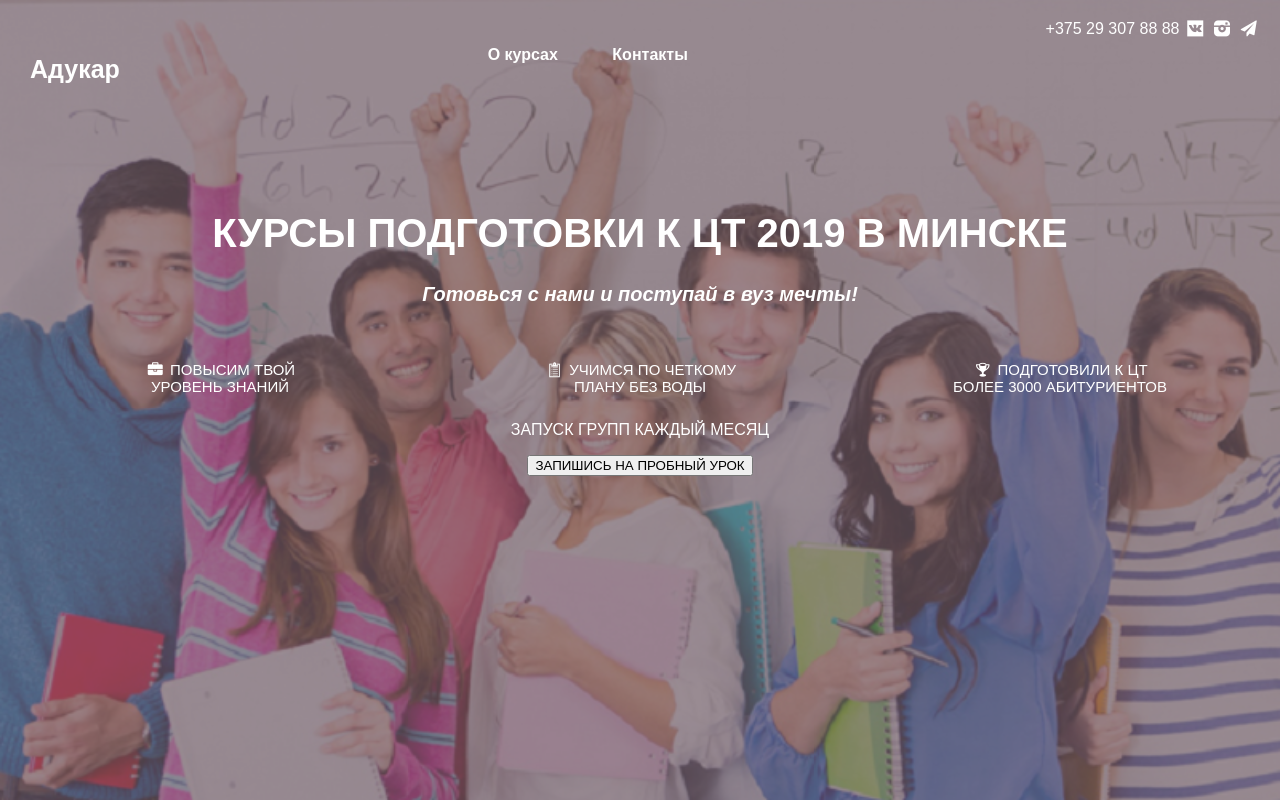
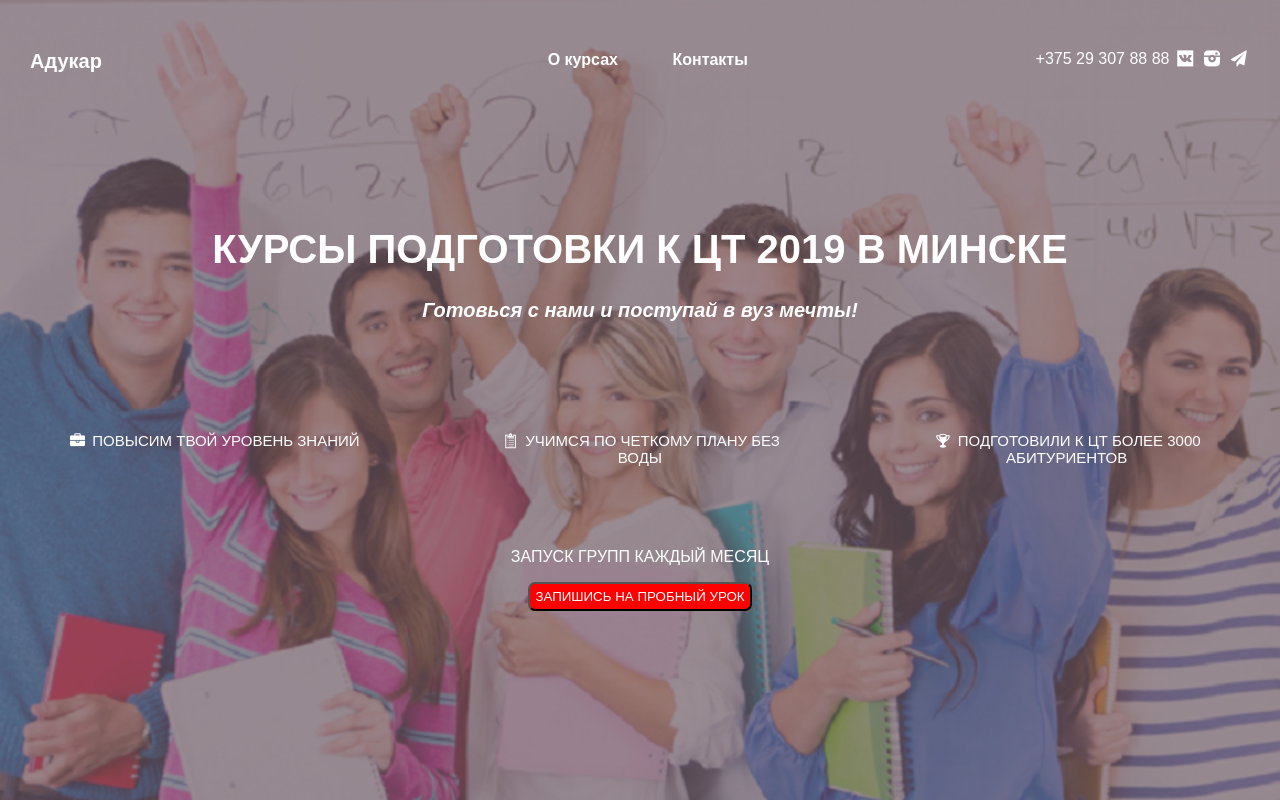
Before and after one commit to AdukarIT/OkrugEV, a plain HTML site: page 12less/HW_12.html in a window 1280 px wide. Drawn offline with Linux system fonts and the light colour scheme.

Commit message:
hw -edits

```diff
--- a/12less/HW_12.css
+++ b/12less/HW_12.css
@@ -6,15 +6,15 @@
   speak: none;
 }
 
-.clearfix {
+/*.clearfix {
   clear: both;
 
-}
+}*/
 
 
 .icon_celi_1, .header, .header_2, .nav, .telef_sety, .zapischys,
- .icon_celi, .text, .s_sety, .logo, .qqq, .aaa, .zzz, .first_line {
-/*border: 2px solid #e58;*/
+ .icon_celi, .text, .s_sety, .logo, .first_line {
+
 color: white;
 }
 
@@ -26,84 +26,53 @@ html, body  {
 
 }
 .header {
-	height: 100%;
-
+	margin: 0 auto;
 }
 
 .header_2 {
 	margin: 0 auto;
 	background: rgba(112, 92, 102, 0.7);
-height: 100%;
-position: relative;
+  height: 100%;
+  position: relative;
 
 }
 
-/*span {
-	font-size: 14px;
-	font-family: arial;
-	font-weight: bold;
-	font-size: 150%
- }
-*/
-
 .first_line {
 display: flex;
-overflow: hidden;
-max-width: 100%;:
-margin: 10px auto 0;
+height: 15%;
 padding: 20px 20px;
 justify-content: space-between;
 flex-wrap: wrap;
 }
 
-/*.first_line :after {
-content: "";
-clear: both;
-}*/
-
 
 .logo {
-  /*position: absolute;*/
-  /*display: inline;*/
-
+  width: 230px;
+  text-align: left;
   font-weight: bold;
-  margin: 5px 5px;
-  padding: 5px 5px;
-  font-size: 25px;
+  margin: 5px;
+  padding: 5px;
+  font-size: 20px;
 }
 
 .nav {
-  /*width: 50px;*/
-
-/*position: absolute;*/
-/*box-sizing: border-box;*/
-margin: 0;
-padding: 5px 5px;
-
-/*display: inline;*/
+margin: 5px;
+padding: 5px;
 }
 
 
 ul.topmenu {
-padding: 5px 5px;
-  list-style: none;
-  /*margin: 0;*/
-  font-weight: bold;
+padding: 5px;
+list-style: none;
+ font-weight: bold;
   justify-content: space-between;
   flex-wrap: wrap;
 
 }
-/*#xxx {
-display: inline;
-  padding: 0 30px;
-}*/
 
   ul.topmenu li {
-
   display: inline;
   padding: 0 25px;
-
-  /*margin: 0;*/
 }
 
 ul.topmenu li > a {
@@ -112,38 +81,43 @@ ul.topmenu li > a {
   transition: all 0.3s 0.01s;
 
 }
+
 ul.topmenu li > a:hover {
   color: #0B0B61;
 }
 
 .telef_sety {
-/*position: absolute;*/
-box-sizing: border-box;
-/*margin: 0;
-padding: 0;*/
-
-}
+  margin: 5px;
+  padding: 5px;
+  padding-top: 25px;
+	text-align: center;
+ }
 
 
 .text {
+  width: 100%
+  height: 50%;
   font-weight: bold;
-  margin: 5px 5px;
-  padding: 40px 5px;
+  padding: 40px 0;
   font-size: 20px;
 	text-align: center;
 }
 
 .icon_celi {
-margin: 5px 5px;
-  padding: 5px 5px;
+  width: 100%;
+  height: 20%;
+  padding: 5px 0;
   font-size: 15px;
   text-align: center;
   display: flex;
   justify-content: space-around;
 }
+
 .icon_celi_1 {
 padding: 5px 5px;
-width: 220px;
+width: 300px;
+height: 30px;
+margin: auto;
 }
 
 .icon_celi_1 span {
@@ -151,29 +125,14 @@ text-align: center;
 }
 
 .zapischys {
+width: 100%;
+height: 15%;
 text-align: center;
 }
 
-/*.aaa {
-width: 350px;
-height: 100px;
-background: #aaa;
-
+.b1 {
+background: red;
+color: #fff;
+padding: 5px;
+border-radius: 7px;
 }
-
-.qqq {
-width: 330px;
-height: 60px;
-background: #eee;
-position: relative;
-display: flex;
-}
-
-.zzz {
-width: 50px;
-height: 50px;
-background: #e58;
-margin: 5px 5px;
-
-/*position: absolute;*/
-}*/
--- a/12less/HW_12.html
+++ b/12less/HW_12.html
@@ -9,14 +9,13 @@
    .header {
     background: url(fon1.png);
     background-attachment: fixed;
-    /*background-position: center center;*/
     background-size: 100%;
    }
   </style>
 
 </head>
 <body>
-  <div class="header clearfix"><!-- <img src="fon.png" height="100%" alt="Студенты"> -->
+  <div class="header clearfix">
 	<div class="header_2">
 
 		<div class="first_line">
@@ -33,12 +32,10 @@
 	  		</div>
 
 			<div class="telef_sety">
-
 			  	<span class="icon-phone-squared">+375 29 307 88 88 </span>
 				<span class="icon-vkontakte"> </span>
 				<span class="icon-instagram-filled"> </span>
 				<span class="icon-paper-plane"> </span>
-
 			</div>
 		</div>
 
@@ -61,20 +58,11 @@
 
 		<div class="zapischys">
 			<p>ЗАПУСК ГРУПП КАЖДЫЙ МЕСЯЦ</p>
-			<input type="button" name="zapis" value="ЗАПИШИСЬ НА ПРОБНЫЙ УРОК">
+			<input type="button" class="b1" name="zapis" value="ЗАПИШИСЬ НА ПРОБНЫЙ УРОК">
 		</div>
 
-
-<!-- <div class="aaa">
-	<div class="qqq">
-		<div class="zzz"></div>
-		<div class="zzz"></div>
-		<div class="zzz"></div>
+	 <!-- <div class="clearfix"></div> -->
    </div>
-</div> -->
-	<!-- </div>
-	 <div class="clearfix"></div>
-   </div> -->
 
 </body>
 </HTML>
```
Also changed, not shown: 1less/1HW_task_2.2.html (+2 -1 lines), 6less/6hw.html (+27 -16 lines), 1 other file. Lines whose indentation alone changed are shown as unchanged.
